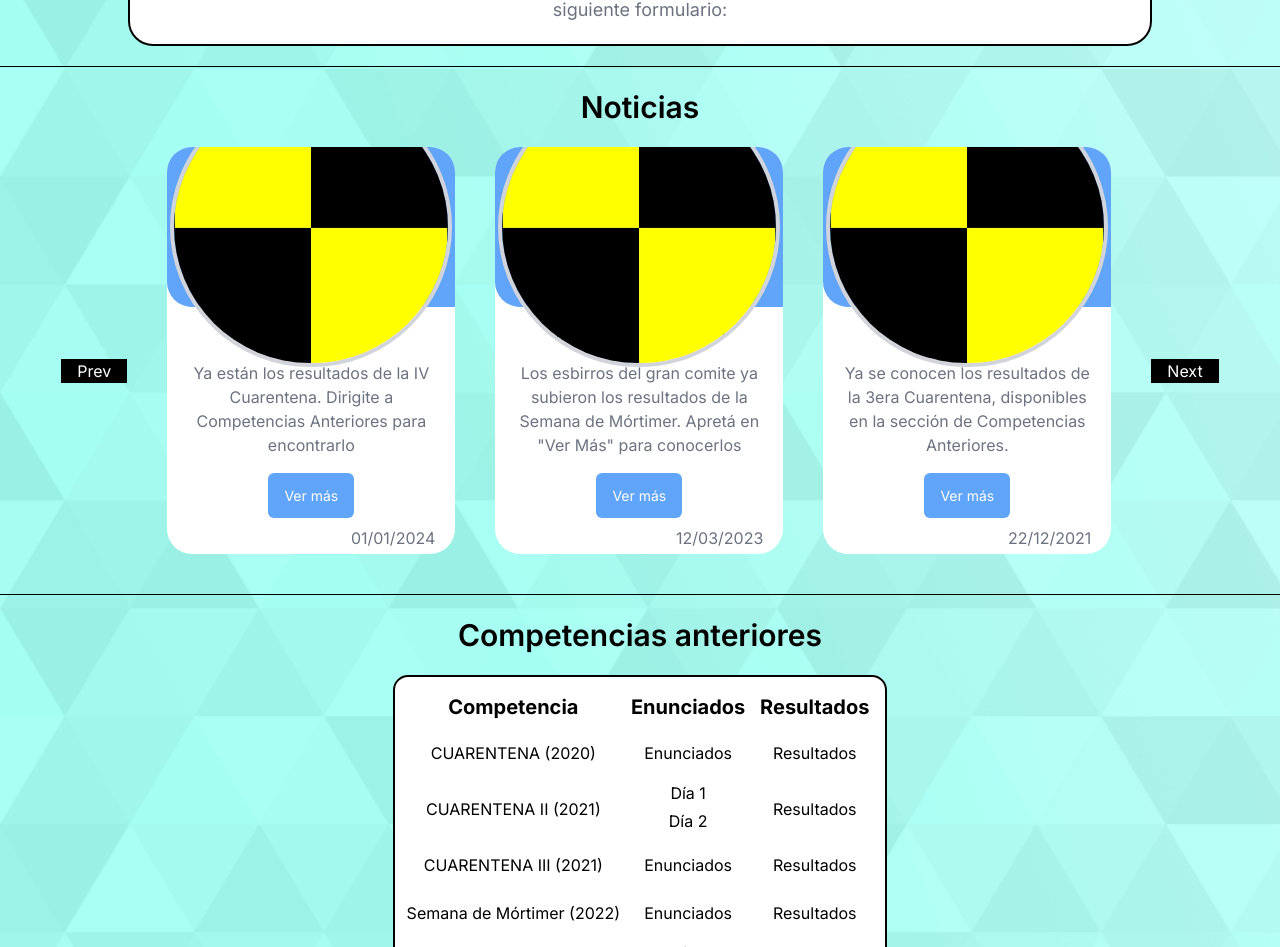
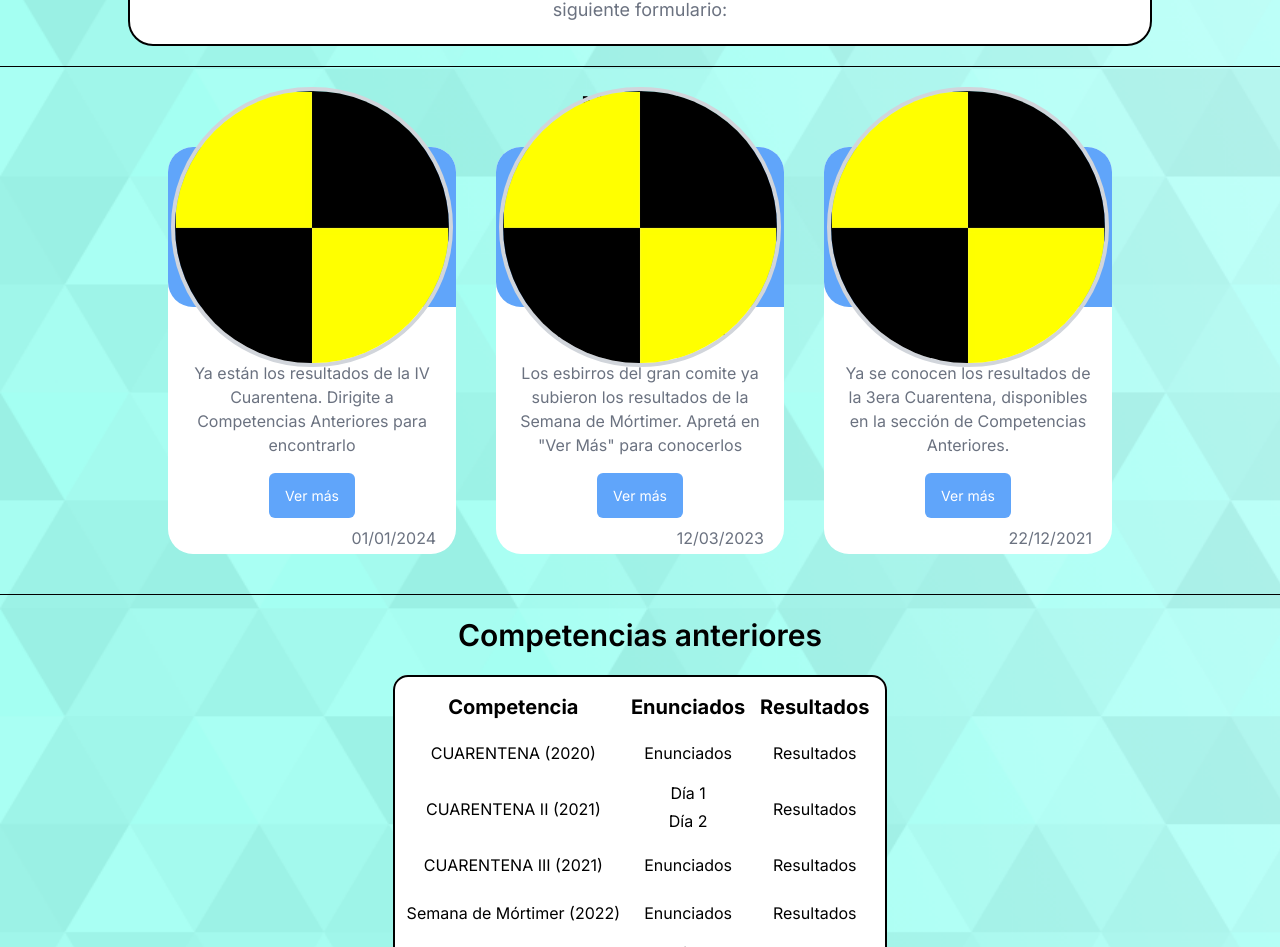
Before and after one commit to UrielJolodovsky/Orden-Mortimeriana-web, a Next.js app in the folder sitio-cuarentena/: page / in a window 1280 px wide. Shown: the part 767-1714 px from the top of the page. Built offline with nearby package versions, Linux system fonts and the light colour scheme.

Commit message:
Delete prev and next buttons

```diff
--- a/sitio-cuarentena/src/components/Quienes-Somos.tsx
+++ b/sitio-cuarentena/src/components/Quienes-Somos.tsx
@@ -44,14 +44,12 @@ export default function QuienesSomos() {
                 <div id="noticias" className="">
                     <h1 className="text-center pt-5 pb-5 text-3xl leading-10 font-semibold">Noticias</h1>
                     <div className="flex justify-center items-center">
-                        <button className='px-4 bg-black text-white ml-3 lg:ml-0'>Prev</button>
-                        <div className='flex flex-wrap justify-center items-center mx-10 mb-10 gap-10 relative overflow-x-hidden'>
+                        <div className='flex flex-wrap justify-center items-center mx-10 mb-10 gap-10 relative'>
                         {noticias.map((noticia) => (
                             CardNotice(noticia)
                         )
                         )}
                         </div>
-                        <button className='px-4 bg-black text-white mr-3 lg:mr-0'>Next</button>
                     </div>
                 </div>
                 <hr className="border-black"></hr>
```
